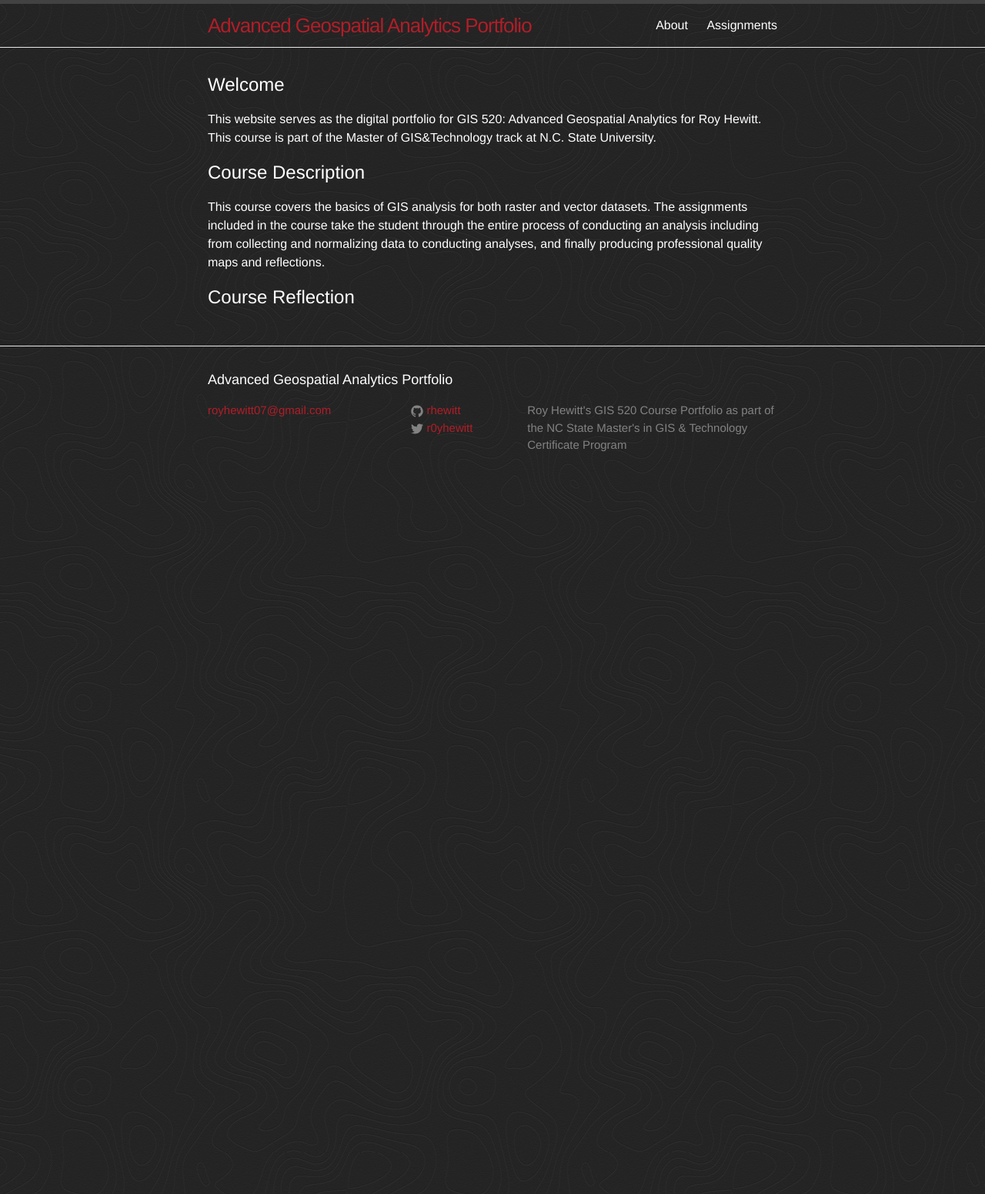
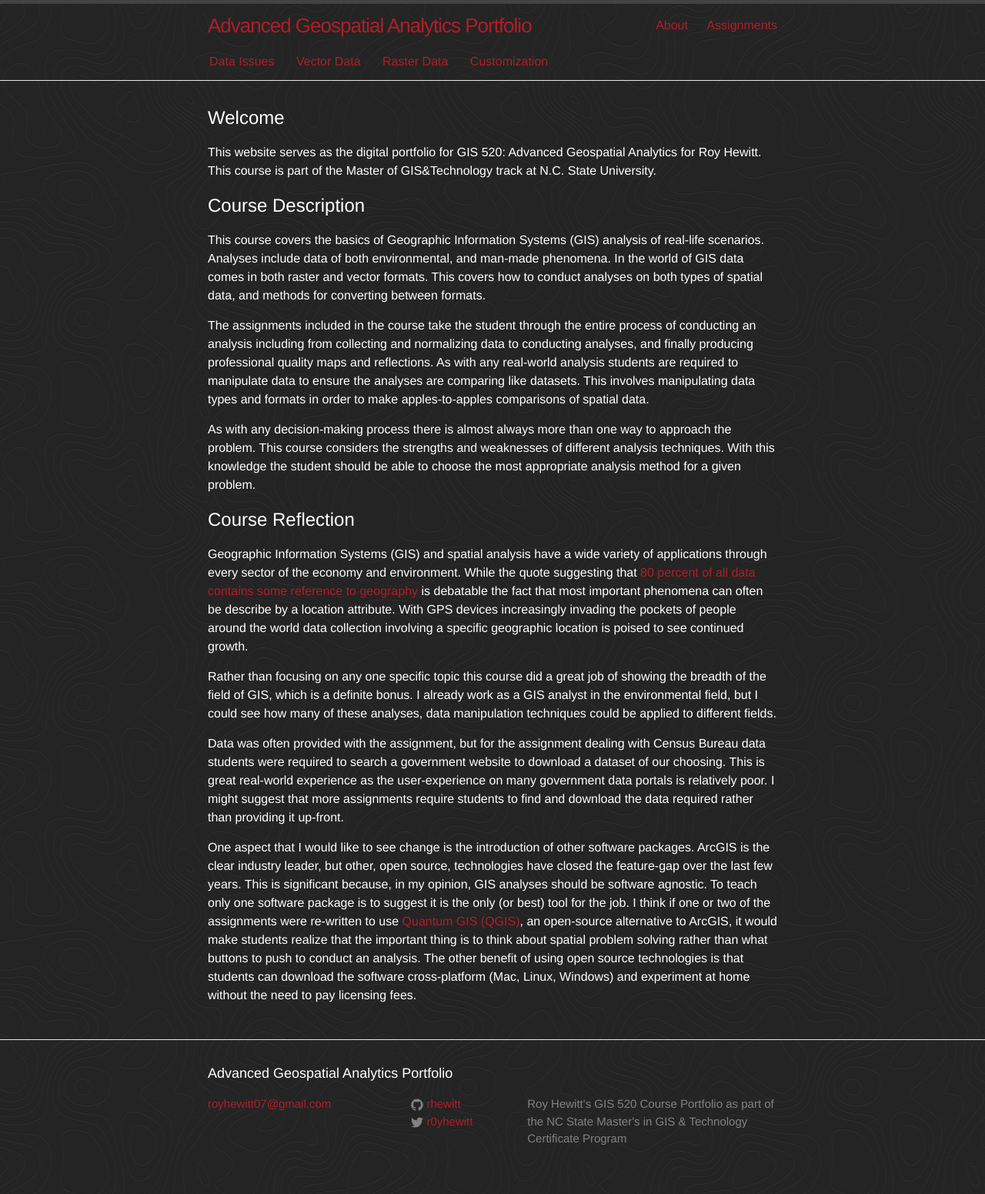
Before and after one commit to rhewitt22/advanced-spatial-analysis, a Jekyll site: the page built from index.md, in a window 1280 px wide. Shown: the whole page at 77% size. Built offline with Jekyll 4.4.1, drawn with Linux system fonts in a browser that asks for light colours; before the commit the page ends 900 px from its top, so only the background shows below that.

Commit message:
Upgraded navigation

```diff
--- a/_includes/header.html
+++ b/_includes/header.html
@@ -16,12 +16,54 @@
       <div class="trigger">
         {% for page in site.pages %}
           {% if page.title %}
+          {% unless page.hide == true %}
           <a class="page-link" href="{{ page.url | prepend: site.baseurl }}">{{ page.title }}</a>
+          {% endunless %}
           {% endif %}
         {% endfor %}
       </div>
     </nav>
 
+    <nav class="course-menu">
+      <ul>
+        <li><a href="{{ '/data-issues/' | prepend: site.baseurl }}">Data Issues</a>
+          <ul>
+            {% for post in site.posts %}
+              {% if post.topic == "Geospatial Data Issues" %}
+              <li><a href="{{ post.url | prepend: site.baseurl }}">{{post.title}}</a></li>
+              {% endif %}
+            {% endfor %}
+          </ul>
+        </li>
+        <li><a href="{{ '/vector-data/' | prepend: site.baseurl }}">Vector Data</a>
+          <ul>
+            {% for post in site.posts %}
+              {% if post.topic == "Geospatial Analytics with Vector Data" %}
+              <li><a href="{{ post.url | prepend: site.baseurl }}">{{post.title}}</a></li>
+              {% endif %}
+            {% endfor %}
+          </ul>
+        </li>
+        <li><a href="{{ '/raster-data/' | prepend: site.baseurl }}">Raster Data</a>
+          <ul>
+            {% for post in site.posts %}
+              {% if post.topic == "Geospatial Analytics with Raster Data" %}
+              <li><a href="{{ post.url | prepend: site.baseurl }}">{{post.title}}</a></li>
+              {% endif %}
+            {% endfor %}
+          </ul>
+        </li>
+        <li><a href="{{ '/customization/' | prepend: site.baseurl }}">Customization</a>
+          <ul>
+            {% for post in site.posts %}
+              {% if post.topic == "Customization" %}
+              <li><a href="{{ post.url | prepend: site.baseurl }}">{{post.title}}</a></li>
+              {% endif %}
+            {% endfor %}
+          </ul>
+        </li>
+      </ul>
+    </nav>
   </div>
 
 </header>
--- a/_sass/_layout.scss
+++ b/_sass/_layout.scss
@@ -8,6 +8,7 @@
 
     // Positioning context for the mobile navigation icon
     position: relative;
+    overflow: visible;
 }
 
 .site-title {
@@ -27,7 +28,6 @@
     }
 
     .page-link {
-        color: $text-color;
         line-height: $base-line-height;
 
         // Gaps between nav items, but not on the first one
--- a/_sass/main.scss
+++ b/_sass/main.scss
@@ -40,5 +40,6 @@ $on-laptop:        800px;
 @import
   "base",
   "layout",
-  "syntax-highlighting"
+  "syntax-highlighting",
+  "nav"
 ;
--- a/index.md
+++ b/index.md
@@ -8,6 +8,18 @@ This website serves as the digital portfolio for GIS 520: Advanced Geospatial An
 
 ## Course Description
 
-This course covers the basics of GIS analysis for both raster and vector datasets.  The assignments included in the course take the student through the entire process of conducting an analysis including from collecting and normalizing data to conducting analyses, and finally producing professional quality maps and reflections.
+This course covers the basics of Geographic Information Systems (GIS) analysis of real-life scenarios.  Analyses include data of both environmental, and man-made phenomena.  In the world of GIS data comes in both raster and vector formats.  This covers how to conduct analyses on both types of spatial data, and methods for converting between formats.
+
+The assignments included in the course take the student through the entire process of conducting an analysis including from collecting and normalizing data to conducting analyses, and finally producing professional quality maps and reflections.  As with any real-world analysis students are required to manipulate data to ensure the analyses are comparing like datasets.  This involves manipulating data types and formats in order to make apples-to-apples comparisons of spatial data.
+
+As with any decision-making process there is almost always more than one way to approach the problem.  This course considers the strengths and weaknesses of different analysis techniques.  With this knowledge the student should be able to choose the most appropriate analysis method for a given problem.
 
 ## Course Reflection
+
+Geographic Information Systems (GIS) and spatial analysis have a wide variety of applications through every sector of the economy and environment.  While the quote suggesting that [80 percent of all data contains some reference to geography](http://www.sensysmag.com/spatialsustain/reference-for-80-of-data-contains-geography-quote.html) is debatable the fact that most important phenomena can often be describe by a location attribute.  With GPS devices increasingly invading the pockets of people around the world data collection involving a specific geographic location is poised to see continued growth.
+
+Rather than focusing on any one specific topic this course did a great job of showing the breadth of the field of GIS, which is a definite bonus.  I already work as a GIS analyst in the environmental field, but I could see how many of these analyses, data manipulation techniques could be applied to different fields.
+
+Data was often provided with the assignment, but for the assignment dealing with Census Bureau data students were required to search a government website to download a dataset of our choosing.  This is great real-world experience as the user-experience on many government data portals is relatively poor.  I might suggest that more assignments require students to find and download the data required rather than providing it up-front.
+
+One aspect that I would like to see change is the introduction of other software packages.  ArcGIS is the clear industry leader, but other, open source, technologies have closed the feature-gap over the last few years.  This is significant because, in my opinion, GIS analyses should be software agnostic.  To teach only one software package is to suggest it is the only (or best) tool for the job.  I think if one or two of the assignments were re-written to use [Quantum GIS (QGIS)](http://www.qgis.org/en/site/), an open-source alternative to ArcGIS, it would make students realize that the important thing is to think about spatial problem solving rather than what buttons to push to conduct an analysis.  The other benefit of using open source technologies is that students can download the software cross-platform (Mac, Linux, Windows) and experiment at home without the need to pay licensing fees.
```
Also changed, not shown: _includes/customization.html (added, +32 -0 lines), _posts/2014-11-20-elementary-customization-of-arcmap.md (+1 -0 lines), _sass/_nav.scss (added, +49 -0 lines), css/nav.css (added, +85 -0 lines), customization.html (added, +32 -0 lines), data-issues.html (added, +32 -0 lines), raster-data.html (added, +32 -0 lines), vector-data.html (added, +32 -0 lines), css/main.css.
